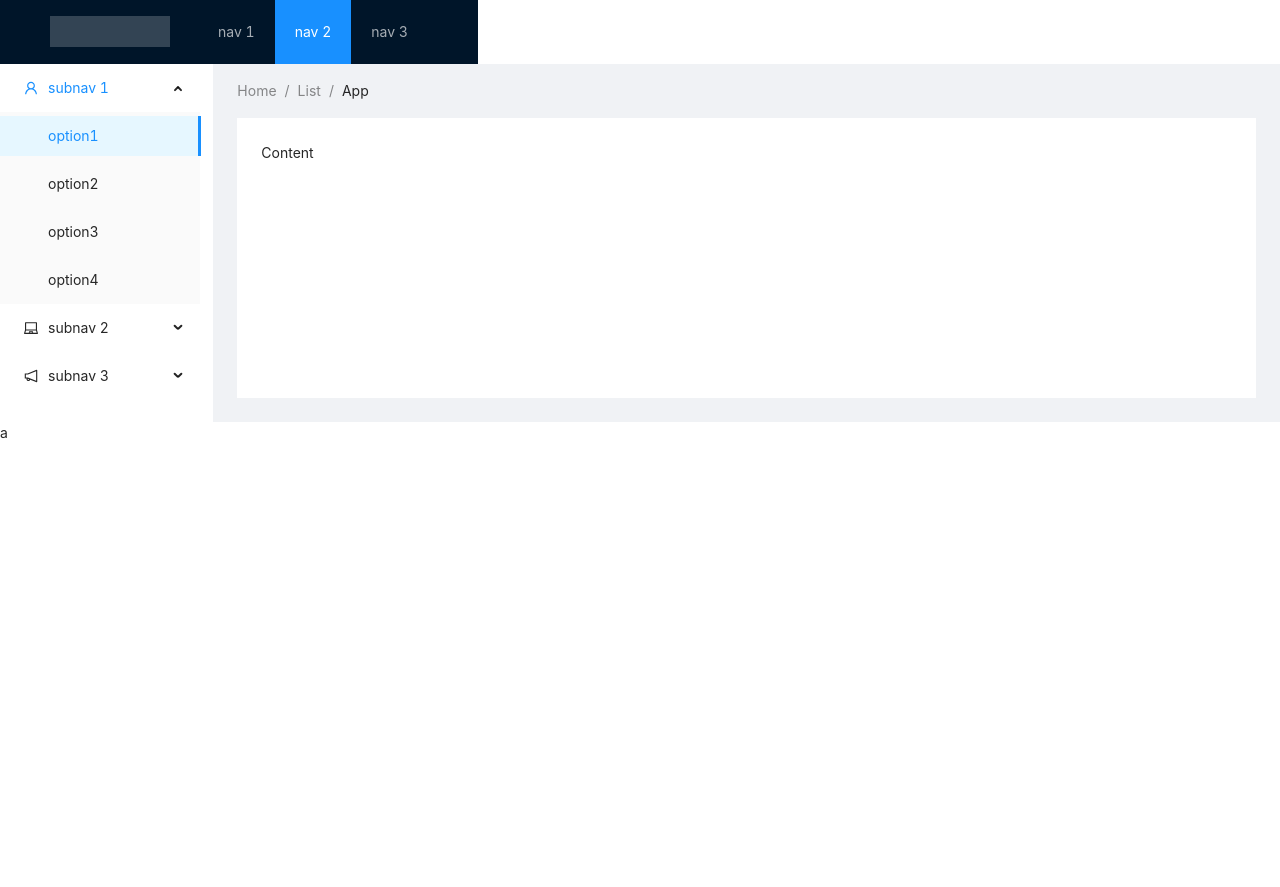
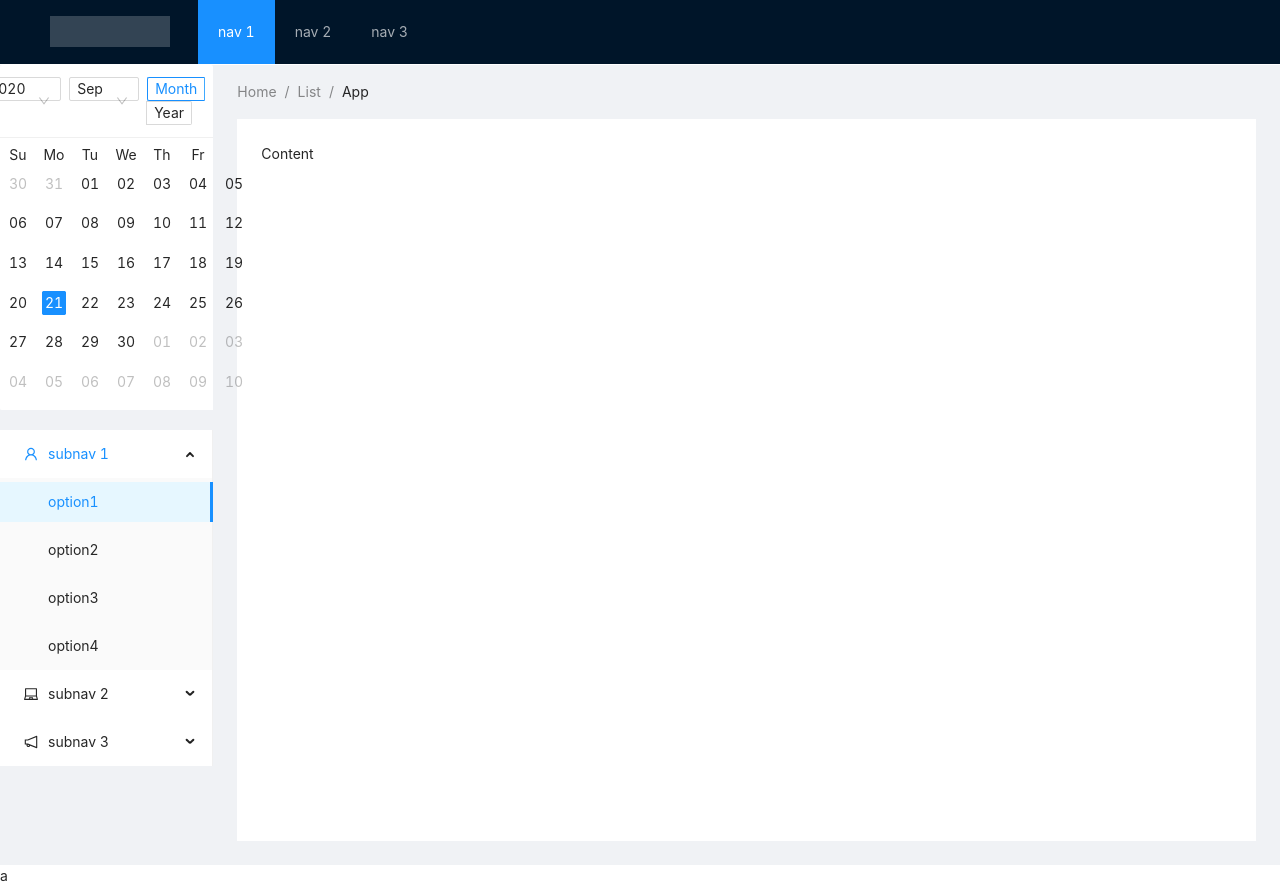
Before and after one commit to D-bxg/Poster-website, a React app: page /index/1#/index/1 in a window 1280 px wide. Before the commit the page ends 800 px from the top, so only its background shows below. Built offline with nearby package versions, Linux system fonts and the light colour scheme.

Commit message:
效果完成，接口未修复，事件未绑定

```diff
--- a/src/components/App/Home/index.js
+++ b/src/components/App/Home/index.js
@@ -24,9 +24,9 @@ class Home extends React.Component{
       <div className="">
         {/* 头 */}
         <Row>
-          <header>
+
             <Col span = {24}><Header></Header></Col>
-          </header>
+
         </Row>
         {/* 主体 */}
         <Row>
@@ -41,9 +41,9 @@ class Home extends React.Component{
         </Row>
         {/* 脚 */}
         <Row>
-          <footer>
+
             <Col span = {24}>a</Col>
-          </footer>
+
         </Row>
       </div>
       // <ApolloProvider client={client}>
--- a/src/components/Content/index.js
+++ b/src/components/Content/index.js
@@ -13,7 +13,7 @@ class index extends React.Component {
     }
     render() {
         return (
-            <Layout style={{ padding: '0 24px 24px' }}>
+            <Layout style={{margin: '6.4rem 0 0', padding: '0 24px 24px' , width: '100%', height: '100vh' }}>
                 <Breadcrumb style={{ margin: '16px 0' }}>
                 <Breadcrumb.Item>Home</Breadcrumb.Item>
                 <Breadcrumb.Item>List</Breadcrumb.Item>
--- /dev/null
+++ b/src/components/Date/index.js
@@ -0,0 +1,24 @@
+import React from 'react';
+
+import { Calendar } from 'antd';
+
+class index extends React.Component {
+    constructor(props) {
+        super(props);
+        this.state = {  };
+    }
+
+    onPanelChange = (value, mode)=>{
+        console.log(value, mode);
+      }
+
+    render() {
+        return (
+            <div theme="dark" >
+                <Calendar style={{ width: '100%', margin: '0 0 2rem' }} fullscreen={false} onPanelChange={this.onPanelChange}  />
+            </div>
+        );
+    }
+}
+
+export default index;
--- a/src/components/Header/index.js
+++ b/src/components/Header/index.js
@@ -16,9 +16,9 @@ class index extends React.Component {
     render() {
         return (
             <Layout>
-                <Header className="header">
+                <Header style={{ position: 'fixed', zIndex: 10, width: '100%' }} className="header">
                 <div className="logo" />
-                <Menu theme="dark" mode="horizontal" defaultSelectedKeys={['2']}>
+                <Menu theme="dark" mode="horizontal" defaultSelectedKeys={['1']}>
                     <Menu.Item key="1">nav 1</Menu.Item>
                     <Menu.Item key="2">nav 2</Menu.Item>
                     <Menu.Item key="3">nav 3</Menu.Item>
--- a/src/components/Header/style.css
+++ b/src/components/Header/style.css
@@ -9,3 +9,7 @@
   .site-layout-background {
     background: #fff;
   }
+
+  .header {
+
+  }
--- a/src/components/Sider/index.js
+++ b/src/components/Sider/index.js
@@ -1,12 +1,14 @@
 import React from 'react';
 
-import { Layout, Menu, Breadcrumb } from 'antd';
+import { Layout, Menu, } from 'antd';
 import { UserOutlined, LaptopOutlined, NotificationOutlined } from '@ant-design/icons';
+
+import Date from '../Date';
 
 import './style.css';
 
 const { SubMenu } = Menu;
-const { Header, Content, Sider } = Layout;
+
 
 class index extends React.Component {
     constructor(props) {
@@ -15,13 +17,15 @@ class index extends React.Component {
     }
     render() {
         return (
-            <Sider width={200} className="site-layout-background">
+            <Layout style={{marginTop: "6.4rem",width: '100%', height: '100vh'}}  >
+
+                <Date></Date>
                 <Menu
                 mode="inline"
+                defaultOpenKeys={['sub1']}
                 defaultSelectedKeys={['1']}
-                defaultOpenKeys={['sub1']}
-                style={{ height: '100%', borderRight: 0 }}
                 >
+
                 <SubMenu key="sub1" icon={<UserOutlined />} title="subnav 1">
                     <Menu.Item key="1">option1</Menu.Item>
                     <Menu.Item key="2">option2</Menu.Item>
@@ -41,7 +45,8 @@ class index extends React.Component {
                     <Menu.Item key="12">option12</Menu.Item>
                 </SubMenu>
                 </Menu>
-            </Sider>
+
+            </Layout>
         );
     }
 }
```
Also changed, not shown: public/index.html (line endings or trailing spaces), src/components/Date/style.css (added).
